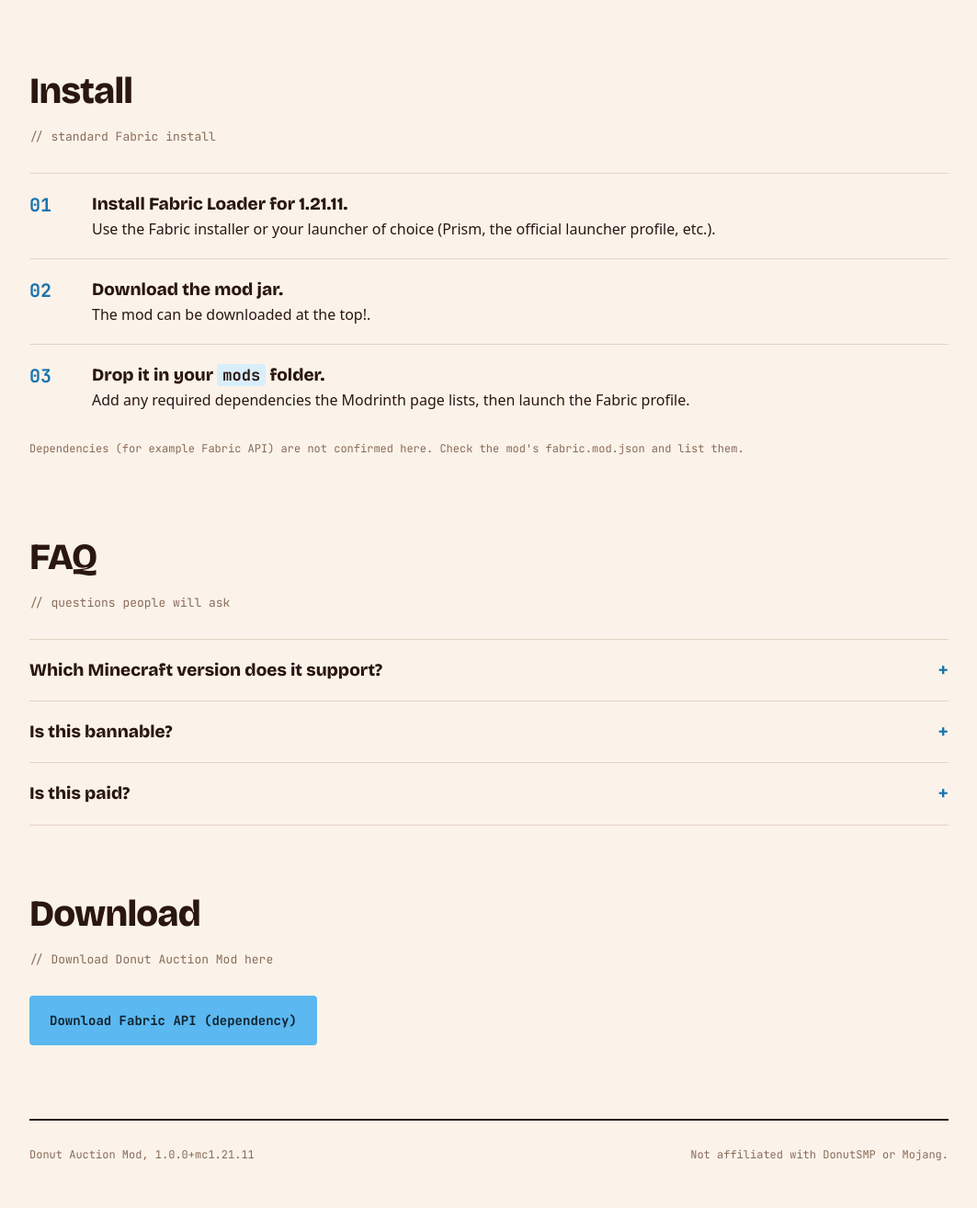
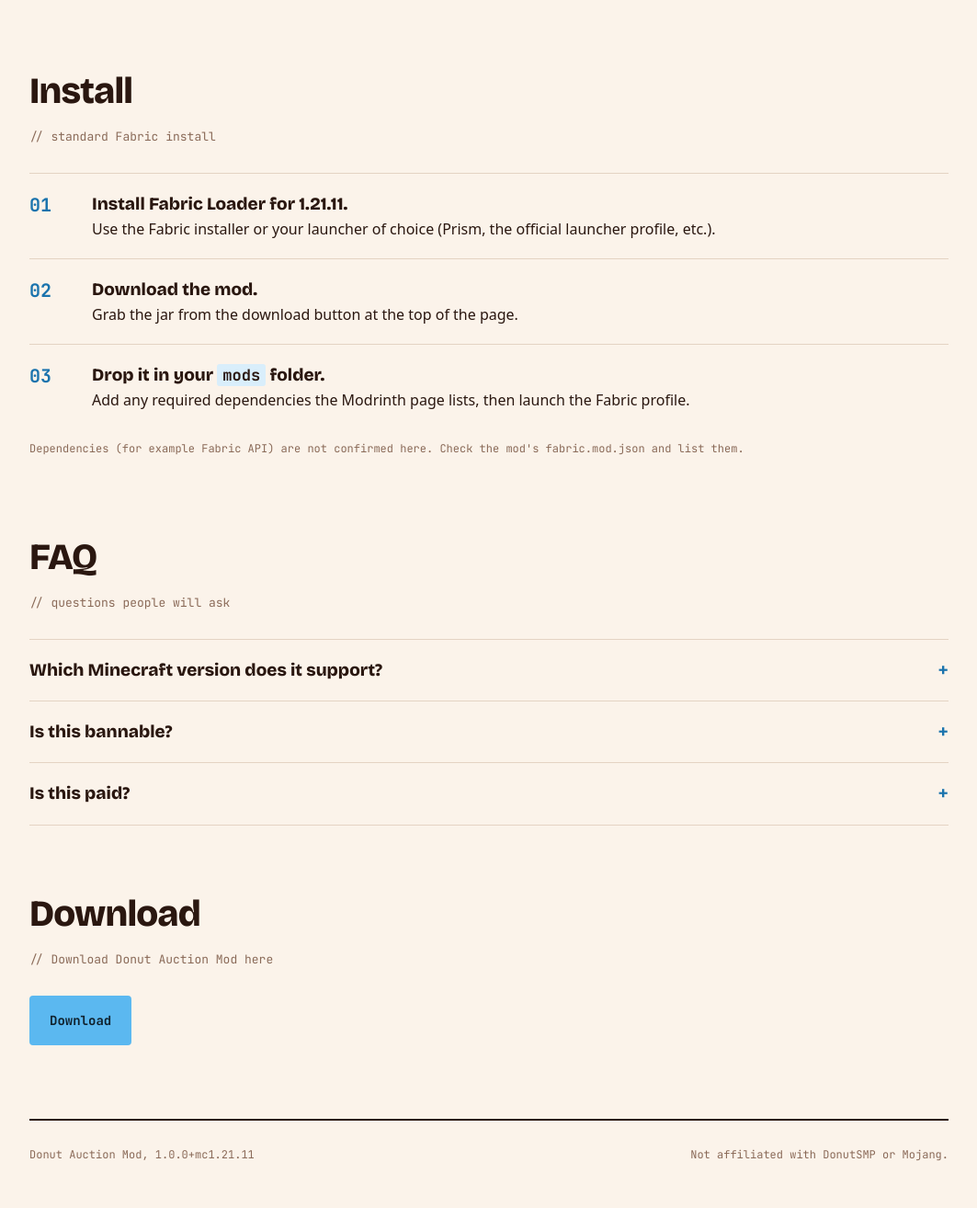
Before and after one commit to donutauctionmod/Donut-Auction-Mod, a plain HTML site: page index.html in a window 1280 px wide. Shown: the part 2058-3372 px from the top of the page at 92% size, without its empty margins (108-1171 px from the left). Drawn offline with nearby package versions, Linux system fonts and the light colour scheme.

Commit message:
Update index.html

```diff
--- a/index.html
+++ b/index.html
@@ -287,7 +287,7 @@ footer{margin-top:80px;padding:28px 0 48px;border-top:2px solid var(--ink);font-
       <p class="kicker">// standard Fabric install</p>
       <ol class="steps">
         <li><div><strong>Install Fabric Loader for 1.21.11.</strong><br>Use the Fabric installer or your launcher of choice (Prism, the official launcher profile, etc.).</div></li>
-        <li><div><strong>Download the mod jar.</strong><br>The mod can be downloaded at the top!.</div></li>
+      <li><div><strong>Download the mod.</strong><br>Grab the jar from the download button at the top of the page.</div></li>
         <li><div><strong>Drop it in your <code>mods</code> folder.</strong><br>Add any required dependencies the Modrinth page lists, then launch the Fabric profile.</div></li>
       </ol>
       <p class="note">Dependencies (for example Fabric API) are not confirmed here. Check the mod's fabric.mod.json and list them.</p>
@@ -302,7 +302,7 @@ footer{margin-top:80px;padding:28px 0 48px;border-top:2px solid var(--ink);font-
     <section id="download">
       <h2>Download</h2>
       <p class="kicker">// Download Donut Auction Mod here</p>
-      <a class="btn primary" id="modrinth-btn-2" href="#download" aria-disabled="true">Download Fabric API (dependency)</a>
+     <a class="btn primary" id="modrinth-btn-2" href="#download">Download</a>
     </section>
   </main>
 
```
